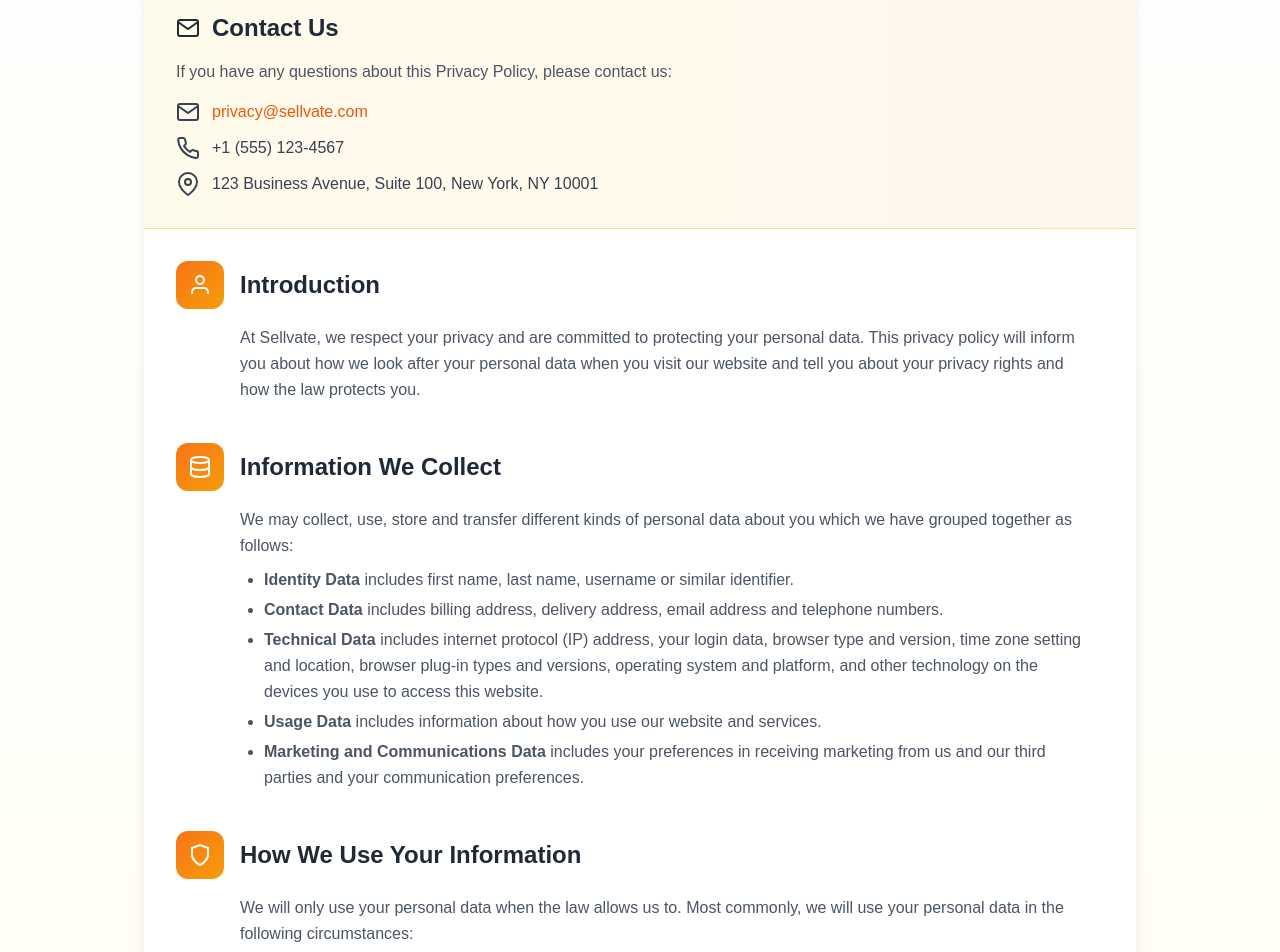
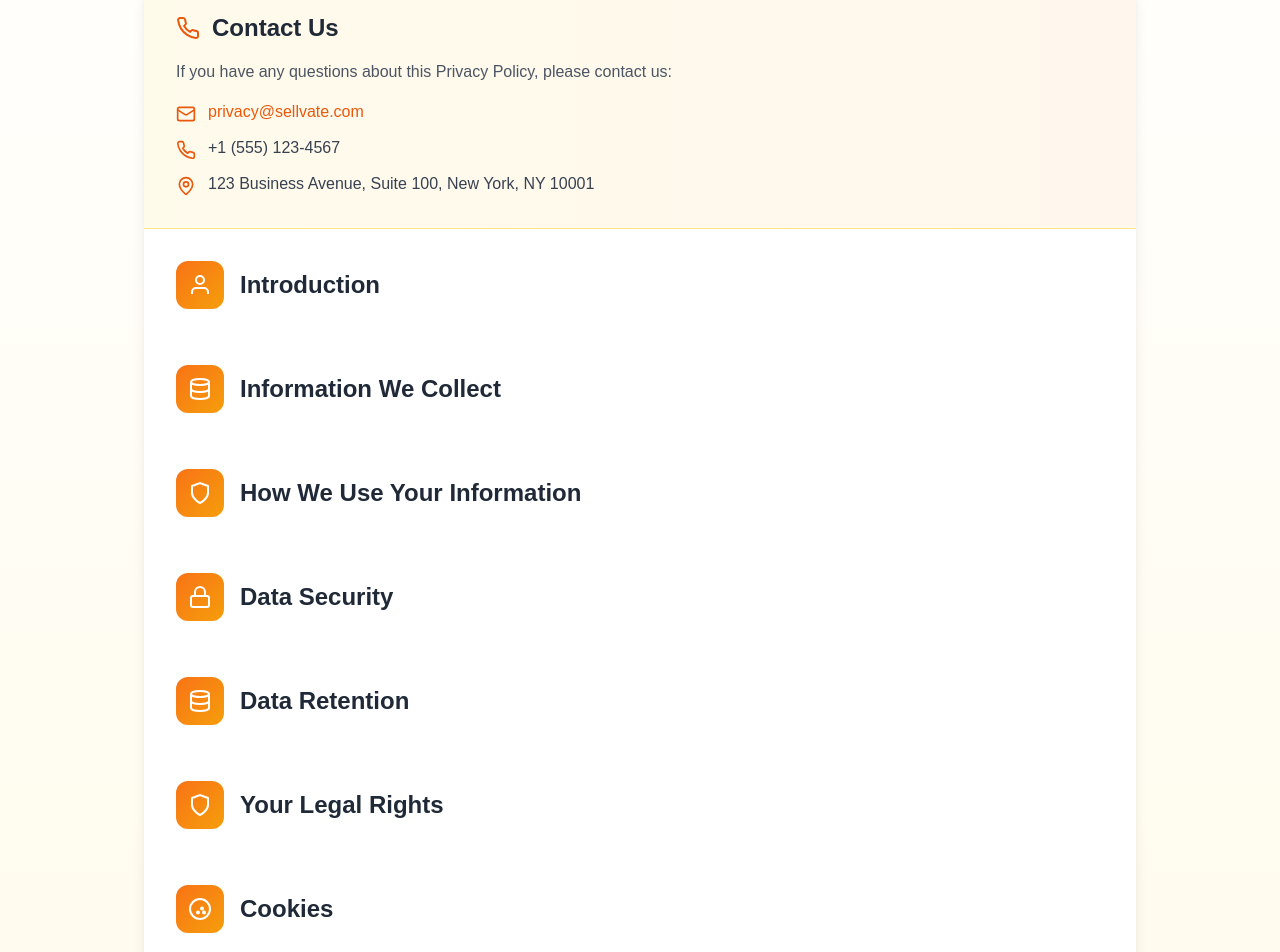
Before and after one commit to zee00111/Sellvate-Website-, a Next.js app: page /privacy in a window 1280 px wide. Shown: the part 320-1272 px from the top of the page. Built offline with nearby package versions, Linux system fonts and the light colour scheme; a web font is replaced by a local one.

Commit message:
Fix TypeScript errors in privacy page - replace custom SVG icons with lucide-react icons

```diff
--- a/src/app/privacy/page.tsx
+++ b/src/app/privacy/page.tsx
@@ -1,11 +1,9 @@
 /* eslint-disable react/no-unescaped-entities */
 /* eslint-disable @next/next/no-img-element */
-
 'use client';
-
 import { motion } from 'framer-motion';
 import Link from 'next/link';
-import lucide from 'lucide-react';
+import { Mail, Phone, MapPin } from 'lucide-react';
 import { useState } from 'react';
 
 // Inline SVG Icons
@@ -56,26 +54,6 @@
   </svg>
 );
 
-const PhoneIcon = () => (
-  <svg xmlns="http://www.w3.org/2000/svg" width="24" height="24" viewBox="0 0 24 24" fill="none" stroke="currentColor" strokeWidth="2">
-    <path d="M22 16.92v3a2 2 0 0 1-2.18 2 19.79 19.79 0 0 1-8.63-3.07 19.5 19.5 0 0 1-6-6 19.79 19.79 0 0 1-3.07-8.67A2 2 0 0 1 4.11 2h3a2 2 0 0 1 2 1.72 12.84 12.84 0 0 0 .7 2.81 2 2 0 0 1-.45 2.11L8.09 9.91a16 16 0 0 0 6 6l1.27-1.27a2 2 0 0 1 2.11-.45 12.84 12.84 0 0 0 2.81.7A2 2 0 0 1 22 16.92z" />
-  </svg>
-);
-
-const MailIcon = () => (
-  <svg xmlns="http://www.w3.org/2000/svg" width="24" height="24" viewBox="0 0 24 24" fill="none" stroke="currentColor" strokeWidth="2">
-    <path d="M4 4h16c1.1 0 2 .9 2 2v12c0 1.1-.9 2-2 2H4c-1.1 0-2-.9-2-2V6c0-1.1.9-2 2-2z" />
-    <polyline points="22,6 12,13 2,6" />
-  </svg>
-);
-
-const LocationIcon = () => (
-  <svg xmlns="http://www.w3.org/2000/svg" width="24" height="24" viewBox="0 0 24 24" fill="none" stroke="currentColor" strokeWidth="2">
-    <path d="M21 10c0 7-9 13-9 13s-9-6-9-13a9 9 0 0 1 18 0z" />
-    <circle cx="12" cy="10" r="3" />
-  </svg>
-);
-
 export default function PrivacyPage() {
   const [expanded, setExpanded] = useState<string | null>(null);
 
@@ -96,13 +74,13 @@
       icon: <DatabaseIcon />,
       content: (
         <>
-          <p>We may collect, use, store and transfer different kinds of personal data about you which we have grouped together as follows:</p>
+          We may collect, use, store and transfer different kinds of personal data about you which we have grouped together as follows:
           <ul className="list-disc pl-6 mt-2 space-y-1">
-            <li><strong>Identity Data</strong> includes first name, last name, username or similar identifier.</li>
-            <li><strong>Contact Data</strong> includes billing address, delivery address, email address and telephone numbers.</li>
-            <li><strong>Technical Data</strong> includes internet protocol (IP) address, your login data, browser type and version, time zone setting and location, browser plug-in types and versions, operating system and platform, and other technology on the devices you use to access this website.</li>
-            <li><strong>Usage Data</strong> includes information about how you use our website and services.</li>
-            <li><strong>Marketing and Communications Data</strong> includes your preferences in receiving marketing from us and our third parties and your communication preferences.</li>
+            <li>Identity Data includes first name, last name, username or similar identifier.</li>
+            <li>Contact Data includes billing address, delivery address, email address and telephone numbers.</li>
+            <li>Technical Data includes internet protocol (IP) address, your login data, browser type and version, time zone setting and location, browser plug-in types and versions, operating system and platform, and other technology on the devices you use to access this website.</li>
+            <li>Usage Data includes information about how you use our website and services.</li>
+            <li>Marketing and Communications Data includes your preferences in receiving marketing from us and our third parties and your communication preferences.</li>
           </ul>
         </>
       )
@@ -113,7 +91,7 @@
       icon: <ShieldIcon />,
       content: (
         <>
-          <p>We will only use your personal data when the law allows us to. Most commonly, we will use your personal data in the following circumstances:</p>
+          We will only use your personal data when the law allows us to. Most commonly, we will use your personal data in the following circumstances:
           <ul className="list-disc pl-6 mt-2 space-y-1">
             <li>To provide and maintain our services</li>
             <li>To notify you about changes to our services</li>
@@ -135,16 +113,16 @@
     {
       id: "retention",
       title: "Data Retention",
-      icon: <DocumentIcon />,
+      icon: <DatabaseIcon />,
       content: "We will only retain your personal data for as long as necessary to fulfill the purposes we collected it for, including for the purposes of satisfying any legal, accounting, or reporting requirements."
     },
     {
       id: "rights",
       title: "Your Legal Rights",
-      icon: <UserIcon />,
+      icon: <ShieldIcon />,
       content: (
         <>
-          <p>Under certain circumstances, you have rights under data protection laws in relation to your personal data, including the right to:</p>
+          Under certain circumstances, you have rights under data protection laws in relation to your personal data, including the right to:
           <ul className="list-disc pl-6 mt-2 space-y-1">
             <li>Request access to your personal data</li>
             <li>Request correction of your personal data</li>
@@ -163,7 +141,7 @@
       icon: <CookieIcon />,
       content: (
         <>
-          <p>We use cookies and similar tracking technologies to track the activity on our service and hold certain information. Cookies are files with a small amount of data which may include an anonymous unique identifier.</p>
+          We use cookies and similar tracking technologies to track the activity on our service and hold certain information. Cookies are files with a small amount of data which may include an anonymous unique identifier.
           <p className="mt-2">You can instruct your browser to refuse all cookies or to indicate when a cookie is being sent. However, if you do not accept cookies, you may not be able to use some portions of our service.</p>
         </>
       )
@@ -206,7 +184,7 @@
           {/* Contact Section */}
           <div className="bg-gradient-to-r from-amber-50 to-orange-50 p-8 border-b border-amber-200">
             <h2 className="text-2xl font-bold text-gray-800 mb-4 flex items-center gap-3">
-              <MailIcon />
+              <Phone className="text-orange-600" />
               Contact Us
             </h2>
             <p className="text-gray-600 mb-4">
@@ -214,17 +192,20 @@
             </p>
             <div className="space-y-3 text-gray-700">
               <div className="flex items-start gap-3">
-                <MailIcon className="text-orange-600 mt-1 flex-shrink-0" size={20} />
-                <a href="mailto:privacy@sellvate.com" className="text-orange-600 hover:text-orange-700 hover:underline">
+                <Mail className="text-orange-600 mt-1 flex-shrink-0" size={20} />
+                <a
+                  href="mailto:privacy@sellvate.com"
+                  className="text-orange-600 hover:text-orange-700 hover:underline"
+                >
                   privacy@sellvate.com
                 </a>
               </div>
               <div className="flex items-start gap-3">
-                <PhoneIcon className="text-orange-600 mt-1 flex-shrink-0" size={20} />
+                <Phone className="text-orange-600 mt-1 flex-shrink-0" size={20} />
                 <span>+1 (555) 123-4567</span>
               </div>
               <div className="flex items-start gap-3">
-                <LocationIcon />
+                <MapPin className="text-orange-600 mt-1 flex-shrink-0" size={20} />
                 <span>123 Business Avenue, Suite 100, New York, NY 10001</span>
               </div>
             </div>
@@ -252,7 +233,11 @@
                     {section.title}
                   </h2>
                 </button>
-                <div className={`mt-4 pl-16 pr-4 transition-all duration-300 ${expanded === section.id ? 'opacity-100 max-h-96' : 'opacity-100 max-h-96'}`}>
+                <div
+                  className={`mt-4 pl-16 pr-4 transition-all duration-300 ${
+                    expanded === section.id ? 'max-h-96 opacity-100' : 'max-h-0 opacity-0 overflow-hidden'
+                  }`}
+                >
                   <div className="text-gray-600 leading-relaxed">
                     {section.content}
                   </div>
```
